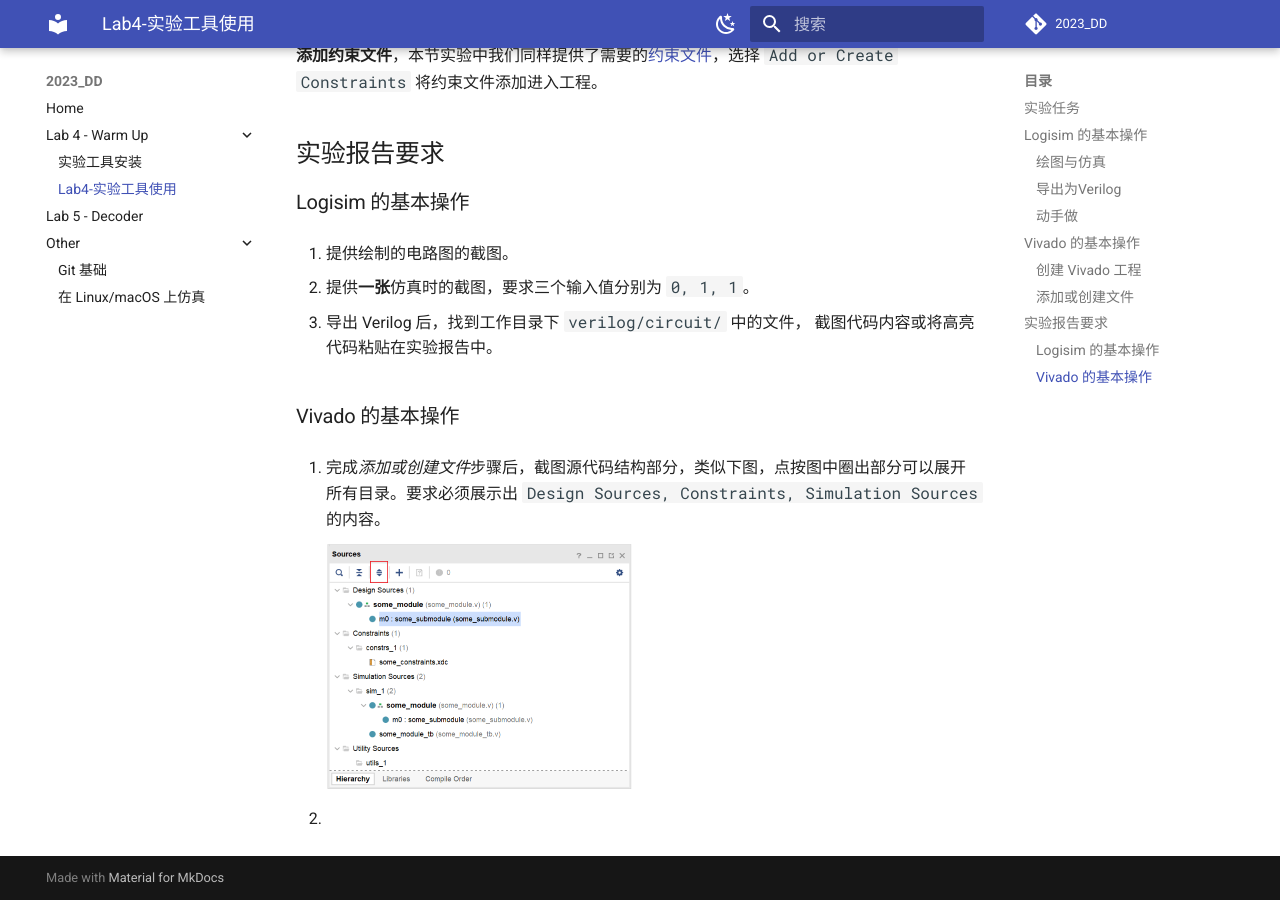
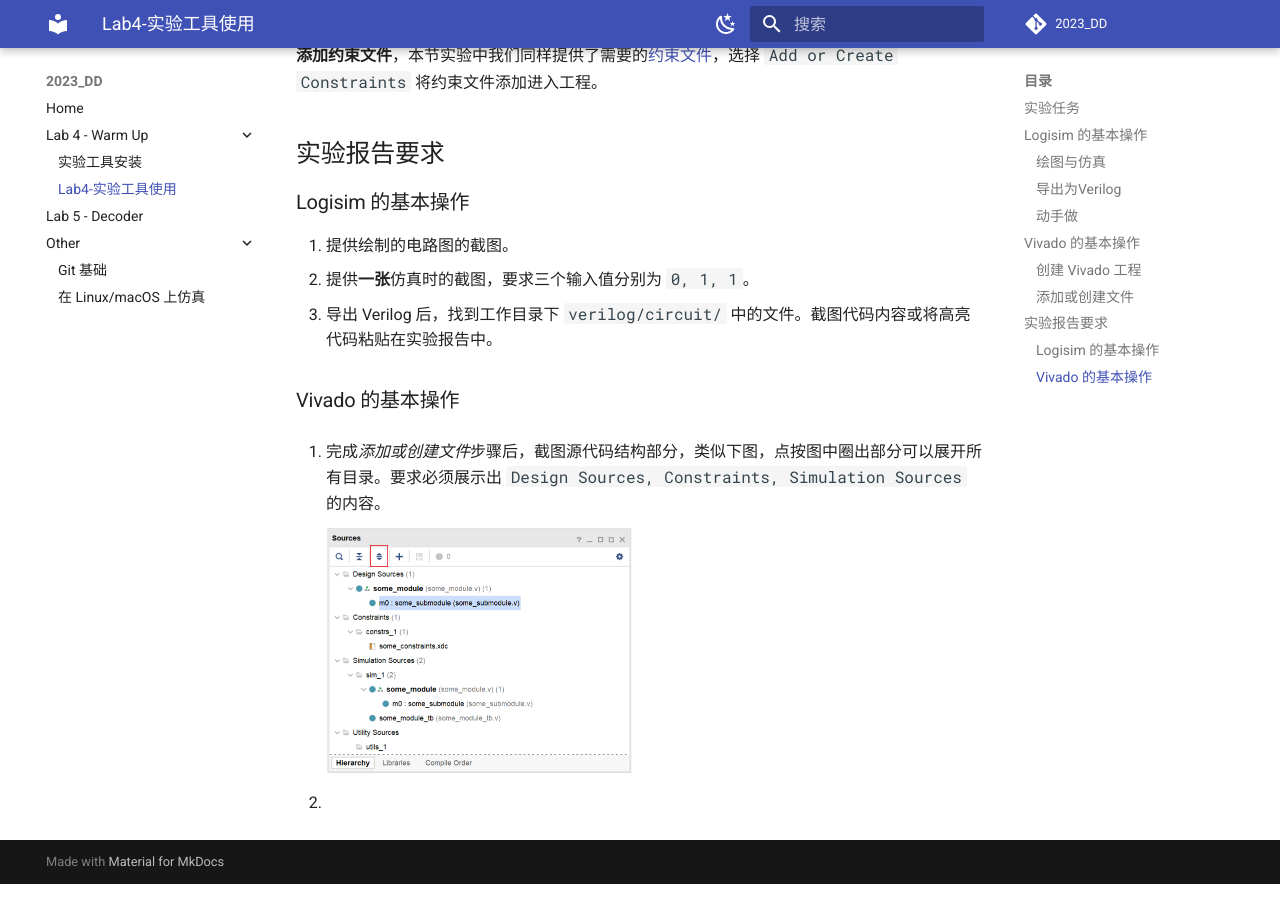
Before and after one commit to Guahao31/2023_DD, an MkDocs documentation site: the page built from docs/warmup/lab4.md, in a window 1280 px wide and 900 px high, scrolled down 5868 px. Built offline with MkDocs 1.6.1 and Material for MkDocs 9.7.7, drawn with Linux system fonts in a browser that asks for light colours; comment, search, counter and statistics services are not loaded.

Commit message:
update: 实验报告要求

```diff
--- a/docs/warmup/lab4.md
+++ b/docs/warmup/lab4.md
@@ -117,16 +117,12 @@
 ### Logisim 的基本操作
 
 1. 提供绘制的电路图的截图。
-
 2. 提供**一张**仿真时的截图，要求三个输入值分别为 `0, 1, 1`。
-
-3. 导出 Verilog 后，找到工作目录下 `verilog/circuit/` 中的文件，
-截图代码内容或将高亮代码粘贴在实验报告中。
+3. 导出 Verilog 后，找到工作目录下 `verilog/circuit/` 中的文件。截图代码内容或将高亮代码粘贴在实验报告中。
 
 ### Vivado 的基本操作
 
-1. 完成*添加或创建文件*步骤后，截图源代码结构部分，类似下图，点按图中圈出部分可以展开
-所有目录。要求必须展示出 `Design Sources, Constraints, Simulation Sources` 的内容。
+1. 完成*添加或创建文件*步骤后，截图源代码结构部分，类似下图，点按图中圈出部分可以展开所有目录。要求必须展示出 `Design Sources, Constraints, Simulation Sources` 的内容。
 
     <img src="../pic/lab4/sources_hierarchy.png" style="zoom:50%">
 
```
